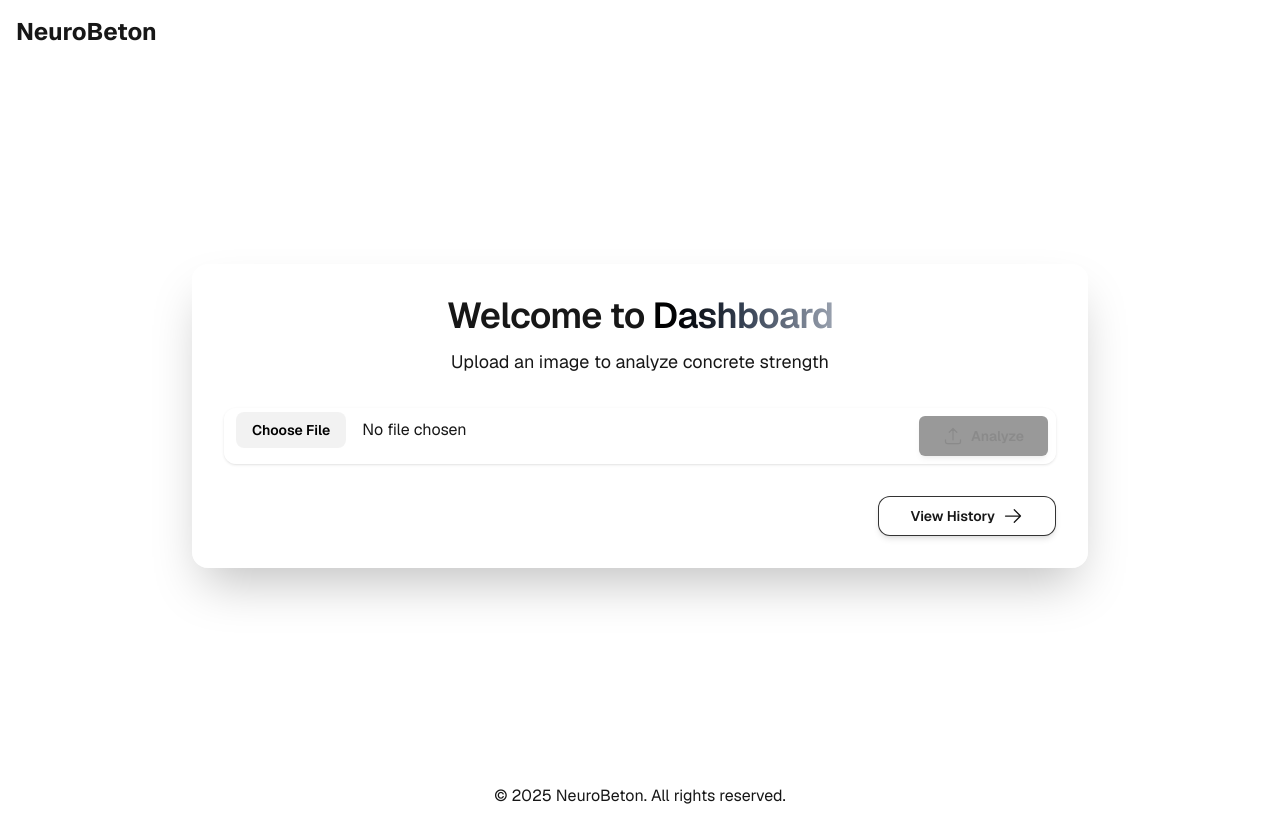
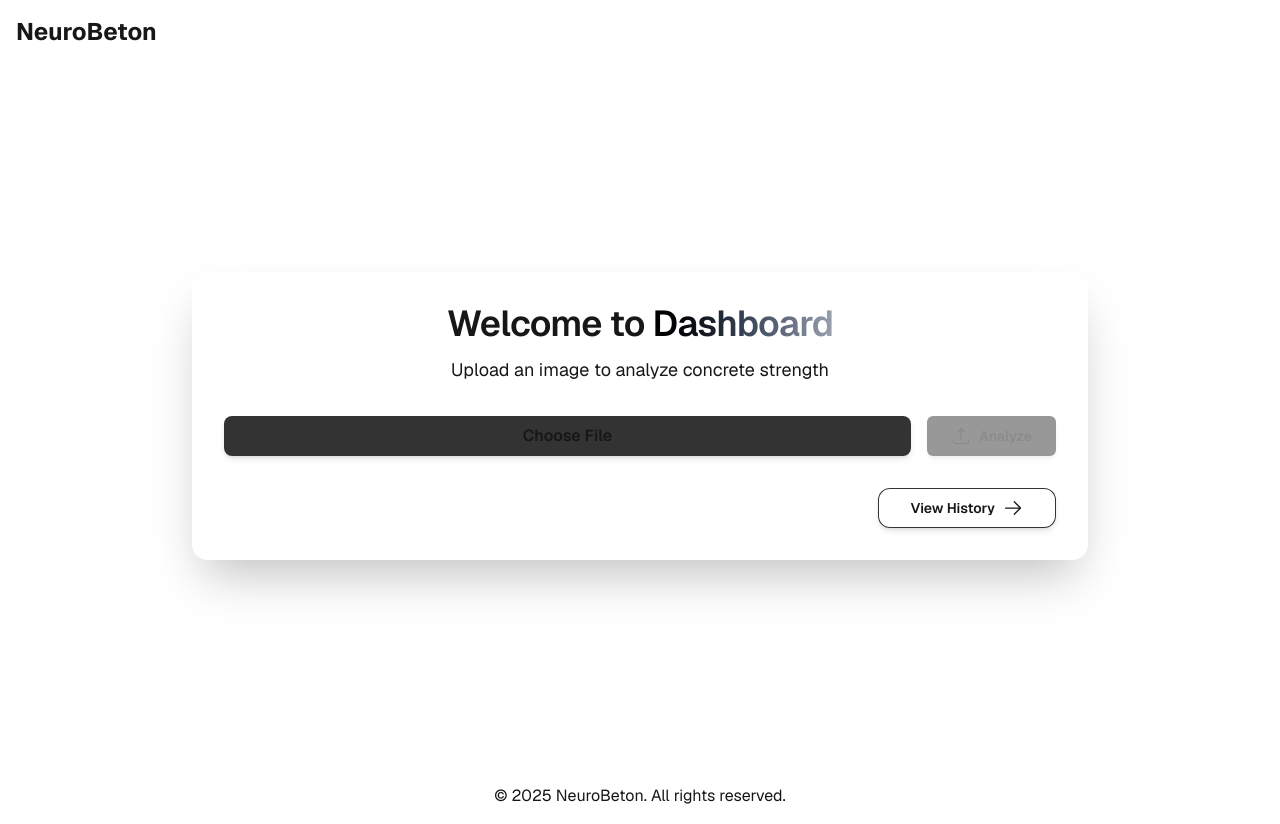
Before and after one commit to sandexzx/neuroBetonWeb, a Next.js app in the folder frontend/: page /dashboard in a window 1280 px wide. Built offline with nearby package versions, Linux system fonts and the light colour scheme.

Commit message:
fix: Поправил кнопку выбора изображения

```diff
--- a/frontend/src/components/ImageUploader.tsx
+++ b/frontend/src/components/ImageUploader.tsx
@@ -64,17 +64,27 @@ export function ImageUploader() {
       <div className="space-y-8">
         <div className="flex flex-col space-y-4">
           <div className="relative">
+            <div className="flex items-center gap-4">
+              <div className="relative flex-1">
                 <Input
                   type="file"
                   accept="image/*"
                   onChange={handleFileChange}
                   disabled={loading}
-              className="h-14 text-base bg-white/50 dark:bg-zinc-900/50 backdrop-blur-sm border-0 shadow-sm hover:shadow-md transition-all duration-200 rounded-xl file:mr-4 file:py-2 file:px-4 file:rounded-lg file:border-0 file:text-sm file:font-semibold file:bg-black/5 dark:file:bg-white/5 file:text-black dark:file:text-white hover:file:bg-black/10 dark:hover:file:bg-white/10 file:transition-colors file:duration-200"
+                  className="hidden"
+                  id="file-upload"
                 />
+                <label
+                  htmlFor="file-upload"
+                  className="flex items-center justify-center h-10 px-6 text-base font-semibold shadow-md hover:scale-[1.02] active:scale-95 transition-all duration-200 bg-black/80 dark:bg-white/10 hover:bg-black dark:hover:bg-white/20 rounded-lg cursor-pointer"
+                >
+                  {selectedFile ? selectedFile.name : 'Choose File'}
+                </label>
+              </div>
               <Button
                 onClick={handleSubmit}
                 disabled={!selectedFile || loading || !user}
-              className="absolute right-2 top-1/2 -translate-y-1/2 h-10 px-6 text-base font-semibold shadow-md hover:scale-[1.02] active:scale-95 transition-all duration-200 bg-black/80 dark:bg-white/10 hover:bg-black dark:hover:bg-white/20 rounded-lg"
+                className="h-10 px-6 text-base font-semibold shadow-md hover:scale-[1.02] active:scale-95 transition-all duration-200 bg-black/80 dark:bg-white/10 hover:bg-black dark:hover:bg-white/20 rounded-lg"
               >
                 {loading ? 'Processing...' : (
                   <>
@@ -83,6 +93,7 @@ export function ImageUploader() {
                   </>
                 )}
               </Button>
+            </div>
           </div>
           {selectedFile && (
             <p className="text-sm text-muted-foreground">
```
Lines whose indentation alone changed are shown as unchanged.
